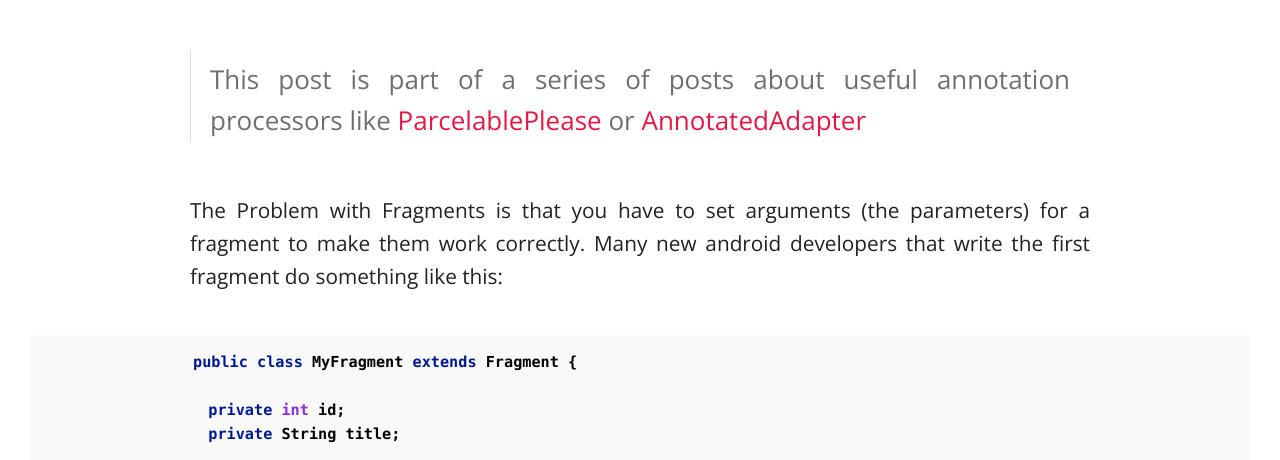
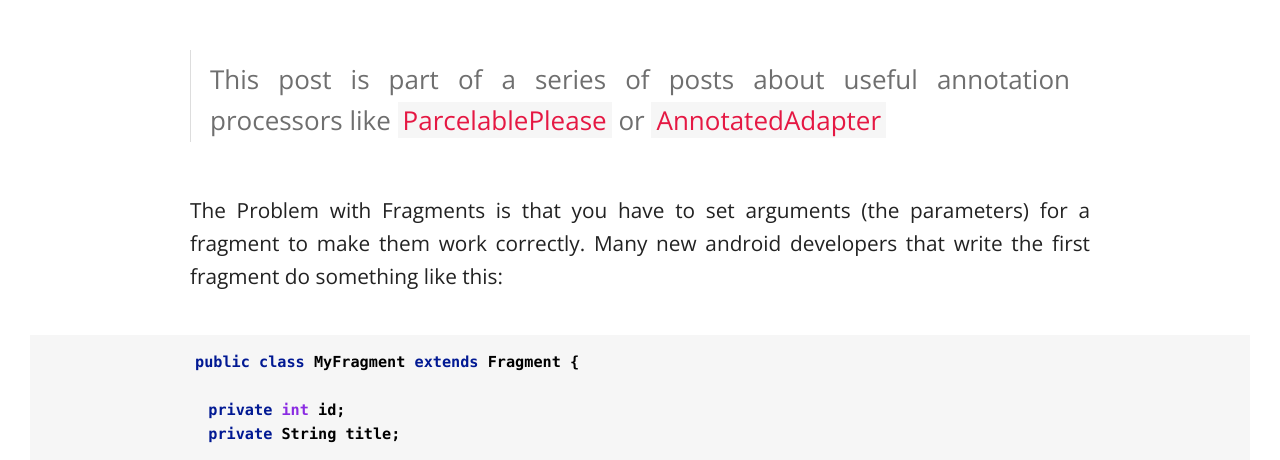
Before and after one commit to sockeqwe/website-old, a Jekyll site: the page built from _posts/2014-09-15-fragmentargs.md, in a window 1280 px wide. Shown: the part 579-1039 px from the top of the page. Built offline with Jekyll 4.4.1, drawn with Linux system fonts in a browser that asks for light colours; nearby versions of some CDN libraries; comment, search, counter and statistics services are not loaded.

Commit message:
Background color

```diff
--- a/assets/css/post.css
+++ b/assets/css/post.css
@@ -197,6 +197,9 @@
           margin: -10% auto 0; } }
       .post-template .notepad-post-content > div:not(.notepad-post-title) a, .post-template .notepad-post-content > div:not(.notepad-post-title) code {
         color: #e51843;
+        padding-left: 5px;
+        padding-right: 5px;
+        background-color: #f6f6f6;
         }
 
 .notepad-post-content > div:not(.notepad-post-title) a:hover {
@@ -484,6 +487,9 @@
     padding-right: 1.875rem; }
     .notepad-page-content > div:not(.notepad-page-title) a, .notepad-page-content > div:not(.notepad-page-title) code {
       color: #e51843;
+      padding-left: 5px;
+      padding-right: 5px;
+      background-color: #f6f6f6;
       }
     .notepad-page-content > div:not(.notepad-page-title) ul, .notepad-page-content > div:not(.notepad-page-title) ol {
       padding-left: 1.25rem;
--- a/assets/css/style.css
+++ b/assets/css/style.css
@@ -542,7 +542,7 @@
     -moz-border-radius: 4px;
     border-radius: 4px;
 }
-.highlight { background: #f9f9f9; padding-top:0.5em; padding-bottom:0.5em; }
+.highlight { background-color: #f6f6f6; padding-top:0.5em; padding-bottom:0.5em; }
 .highlight .c { color: #3F6B5B; font-weight: bold} /* Comment */
 .highlight .err { color: #000000} /* Error */
 .highlight .g { color: #000000} /* Generic */
```
